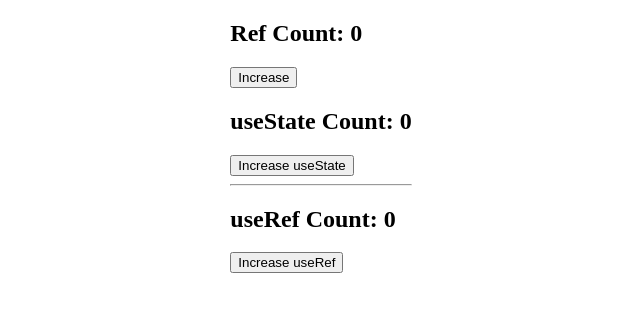
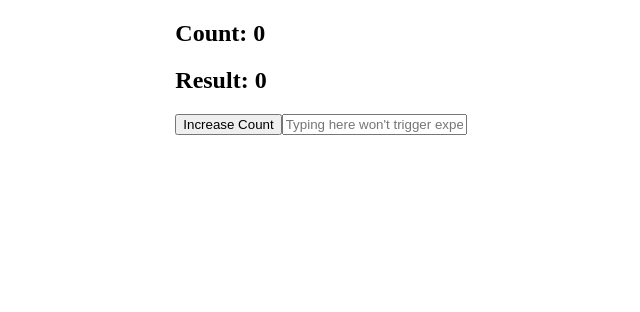
Before and after one commit to rohitware/react-skill-builder, a React (Vite) app: page / in a window 1280 px wide. Shown: the top 312 px of the page, without its empty margins (319-959 px from the left). Built offline with nearby package versions, Linux system fonts and the light colour scheme.

Commit message:
Learn useMemo hook in react

```diff
--- a/src/App.jsx
+++ b/src/App.jsx
@@ -23,6 +23,7 @@ import TimeoutExample from "./UseEffect/TimeoutExample";
 import IntervalExample from "./UseEffect/IntervalExample";
 import RefExample from "./UseRef/RefExample";
 import UseStateVsUseRef from "./UseRef/UseStateVsUseRef";
+import UseMemoExample from "./UseMemo/UseMemoExample";
 
 function App() {
   return (
@@ -49,8 +50,9 @@ function App() {
         {/* <Dependency /> */}
         {/* <TimeoutExample /> */}
         {/* <IntervalExample /> */}
-        <RefExample />
-        <UseStateVsUseRef />
+        {/* <RefExample /> */}
+        {/* <UseStateVsUseRef /> */}
+        <UseMemoExample />
       </div>
     </>
   );
--- /dev/null
+++ b/src/UseMemo/UseMemoExample.jsx
@@ -0,0 +1,36 @@
+import React, { useMemo, useState } from "react";
+
+function UseMemoExample() {
+  console.log("Component Rendered");
+  const [count, setCount] = useState(0);
+  const [text, setText] = useState("");
+
+  function expensiveCalculation(num) {
+    let result = 0;
+    console.log("Calculating...........");
+    for (let i = 0; i < 1000000000; i++) {
+      result = result + num;
+    }
+    return result;
+  }
+
+  const result = useMemo(() => {
+    return expensiveCalculation(count);
+  }, [count]);
+
+  return (
+    <>
+      <h2>Count: {count}</h2>
+      <h2>Result: {result}</h2>
+      <button onClick={() => setCount(count + 1)}>Increase Count</button>
+      <input
+        type="text"
+        value={text}
+        onChange={(e) => setText(e.target.value)}
+        placeholder="Typing here won't trigger expensive calculation"
+      />
+    </>
+  );
+}
+
+export default UseMemoExample;
```
